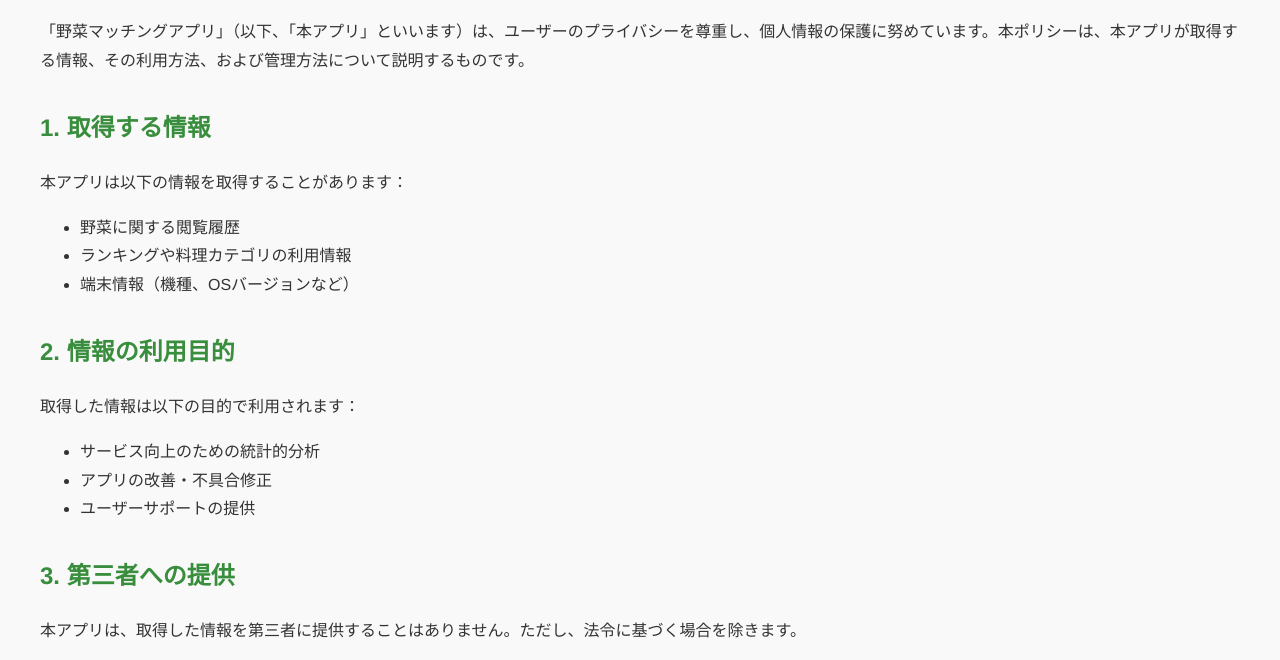
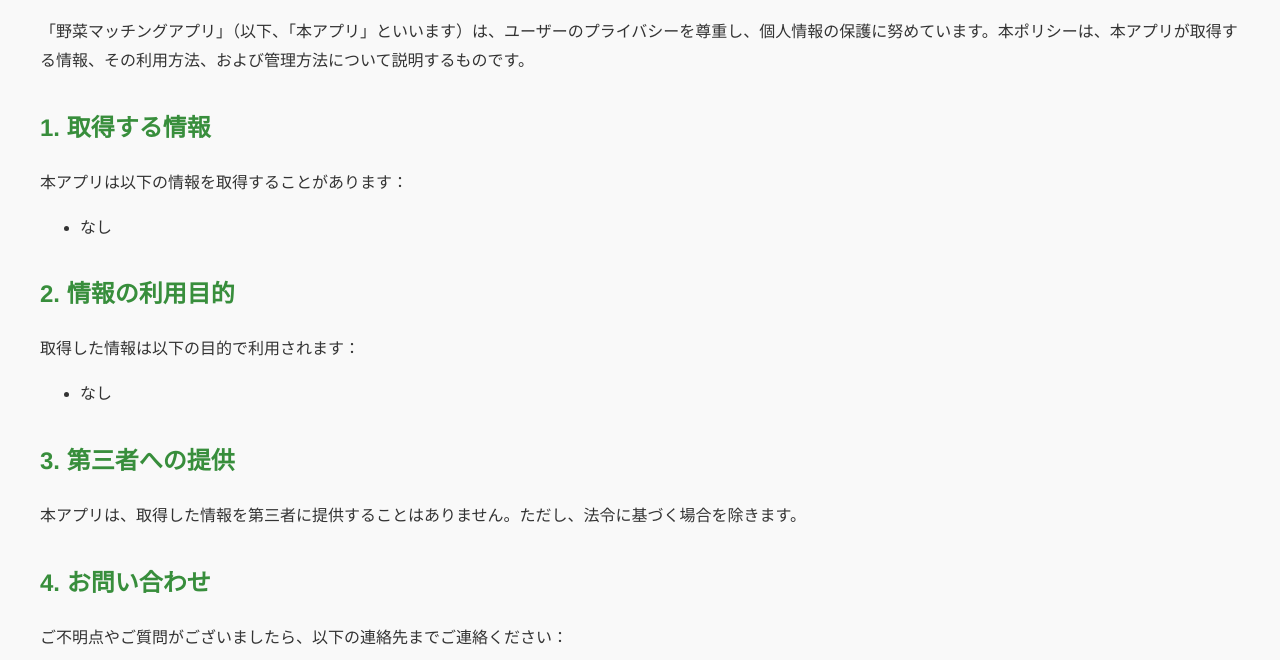
Before and after one commit to keisuke9n/iOS_veg, a plain HTML site: page index.html in a window 1280 px wide. Shown: the part 108-768 px from the top of the page. Drawn offline with Linux system fonts and the light colour scheme.

Commit message:
Update index.html

```diff
--- a/index.html
+++ b/index.html
@@ -38,17 +38,14 @@
     <h2>1. 取得する情報</h2>
     <p>本アプリは以下の情報を取得することがあります：</p>
     <ul>
-        <li>野菜に関する閲覧履歴</li>
-        <li>ランキングや料理カテゴリの利用情報</li>
-        <li>端末情報（機種、OSバージョンなど）</li>
+        <li>なし</li>
     </ul>
 
     <h2>2. 情報の利用目的</h2>
     <p>取得した情報は以下の目的で利用されます：</p>
     <ul>
-        <li>サービス向上のための統計的分析</li>
-        <li>アプリの改善・不具合修正</li>
-        <li>ユーザーサポートの提供</li>
+        <li>なし</li>
+
     </ul>
 
     <h2>3. 第三者への提供</h2>
```
